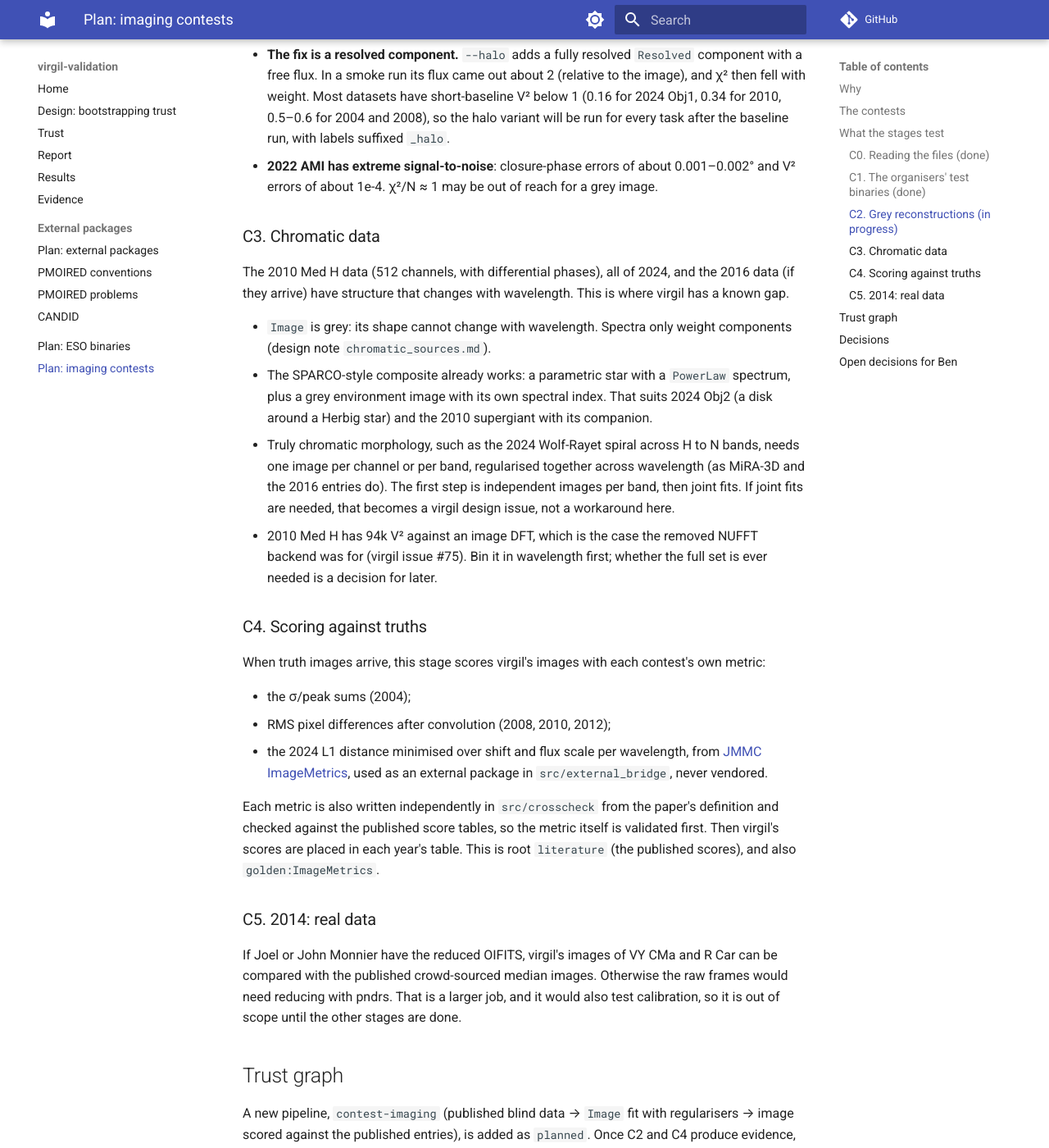
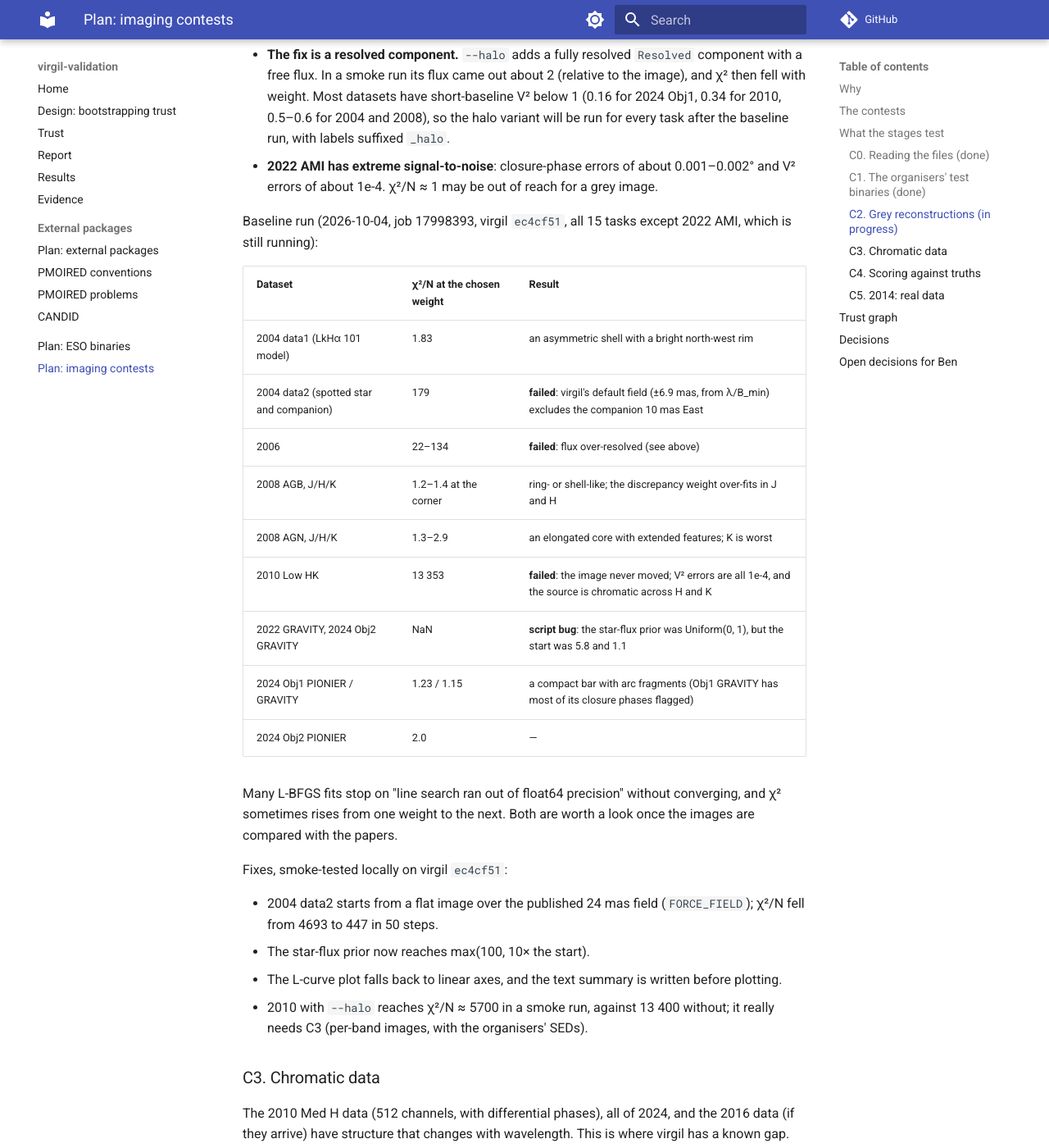
Before and after one commit to benjaminpope/virgil-validation, an MkDocs documentation site: the page built from docs/plan_imaging_contests.md, in a window 1280 px wide and 1400 px high, scrolled down 4484 px. Shown: the whole window at 82% size. Built offline with MkDocs 1.6.1 and Material for MkDocs 9.7.7, drawn with Linux system fonts in a browser that asks for light colours; comment, search, counter and statistics services are not loaded.

Commit message:
C2 baseline results; fix star-flux prior (NaN), log-axis plot crash, forced field for 2004 data2
Co-Authored-By: Claude Opus 5.5 <noreply@anthropic.com>

```diff
--- a/docs/plan_imaging_contests.md
+++ b/docs/plan_imaging_contests.md
@@ -150,6 +150,35 @@ First results (2026-10-04, OzSTAR jobs 17998336 and 17998363, 2006):
   0.001–0.002° and V² errors of about 1e-4. χ²/N ≈ 1 may be out of reach
   for a grey image.
 
+Baseline run (2026-10-04, job 17998393, virgil `ec4cf51`, all 15 tasks
+except 2022 AMI, which is still running):
+
+| Dataset | χ²/N at the chosen weight | Result |
+|---|---|---|
+| 2004 data1 (LkHα 101 model) | 1.83 | an asymmetric shell with a bright north-west rim |
+| 2004 data2 (spotted star and companion) | 179 | **failed**: virgil's default field (±6.9 mas, from λ/B_min) excludes the companion 10 mas East |
+| 2006 | 22–134 | **failed**: flux over-resolved (see above) |
+| 2008 AGB, J/H/K | 1.2–1.4 at the corner | ring- or shell-like; the discrepancy weight over-fits in J and H |
+| 2008 AGN, J/H/K | 1.3–2.9 | an elongated core with extended features; K is worst |
+| 2010 Low HK | 13 353 | **failed**: the image never moved; V² errors are all 1e-4, and the source is chromatic across H and K |
+| 2022 GRAVITY, 2024 Obj2 GRAVITY | NaN | **script bug**: the star-flux prior was Uniform(0, 1), but the start was 5.8 and 1.1 |
+| 2024 Obj1 PIONIER / GRAVITY | 1.23 / 1.15 | a compact bar with arc fragments (Obj1 GRAVITY has most of its closure phases flagged) |
+| 2024 Obj2 PIONIER | 2.0 | — |
+
+Many L-BFGS fits stop on "line search ran out of float64 precision"
+without converging, and χ² sometimes rises from one weight to the next.
+Both are worth a look once the images are compared with the papers.
+
+Fixes, smoke-tested locally on virgil `ec4cf51`:
+
+- 2004 data2 starts from a flat image over the published 24 mas field
+  (`FORCE_FIELD`); χ²/N fell from 4693 to 447 in 50 steps.
+- The star-flux prior now reaches max(100, 10× the start).
+- The L-curve plot falls back to linear axes, and the text summary is
+  written before plotting.
+- 2010 with `--halo` reaches χ²/N ≈ 5700 in a smoke run, against 13 400
+  without; it really needs C3 (per-band images, with the organisers' SEDs).
+
 ### C3. Chromatic data
 
 The 2010 Med H data (512 channels, with differential phases), all of 2024,
```
Also changed, not shown: 1 other file.
